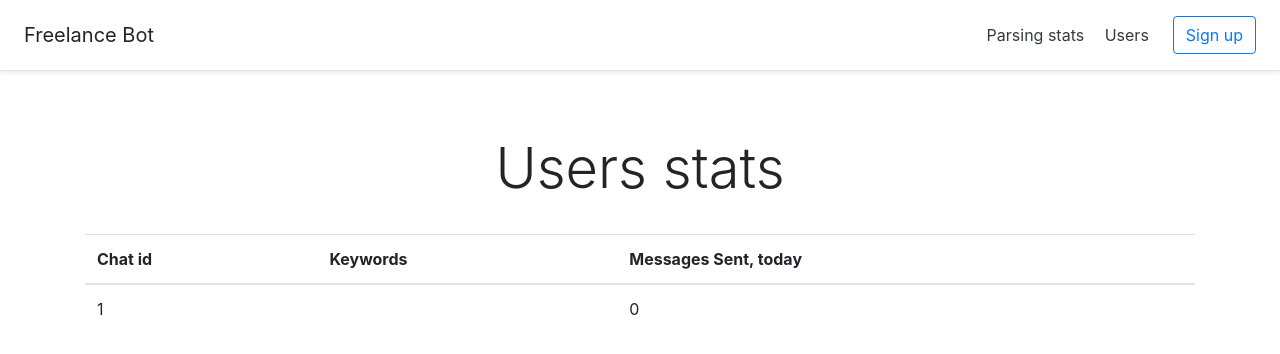
After one commit to alex-berk/freelance_bot, a Flask app: page /users in a window 1280 px wide. The commit adds this page. Shown: the top 354 px of the page. Run offline with Flask 2, Linux system fonts and the light colour scheme; tables that the repository leaves empty hold one stand-in row (values such as "Sample post"); parts of the project's set-up code (start-up, migrations or seed data) failed here and were passed over; some libraries are stand-ins or nearby versions.

Commit message:
Added users info and link to the db

```diff
--- a/dashboard.py
+++ b/dashboard.py
@@ -4,6 +4,7 @@ from flask_sqlalchemy import SQLAlchemy
 from flask_bcrypt import Bcrypt
 from flask_login import LoginManager
 import log_parser
+import db_handler
 
 
 app = Flask(__name__)
@@ -21,8 +22,11 @@ def home():
 	nt = log_parser.get_new_tasks_q(cl)
 	st = log_parser.get_sent_tasks_q(cl)
 
-	return render_template('home.html', lt=lt, lp=lp, nt=nt, st=st)
+	return render_template('home.html', title='Parsing Stats', lt=lt, lp=lp, nt=nt, st=st)
 
-@app.route('/login')
-def login():
-	return render_template('login.html')
+@app.route('/users')
+def users():
+	cl = log_parser.get_current_log()
+	sm = log_parser.get_sent_messages(cl)
+	users = db_handler.get_users()
+	return render_template('users.html', title='Users stats', sm=sm, users=users)
--- a/log_parser.py
+++ b/log_parser.py
@@ -73,4 +73,4 @@ if __name__ == '__main__':
 	print(lp)
 	print(nt)
 	print(st)
-	print(sm)
+	print(sm['87794324'])
--- a/templates/layout.html
+++ b/templates/layout.html
@@ -11,7 +11,7 @@
     <link rel="stylesheet" href="{{ url_for('static', filename='style.css') }}">
 
     {% if title %}
-    <title>{{ title }} - Dashboard</title>
+    <title>{{ title }} - FB Dashboard</title>
     {% else %}
     <title>Freelance Bot Dashboard</title>
     {% endif %}
@@ -20,8 +20,8 @@
    <div class="d-flex flex-column flex-md-row align-items-center p-3 px-md-4 mb-3 bg-white border-bottom shadow-sm">
      <h5 class="my-0 mr-md-auto font-weight-normal">Freelance Bot</h5>
      <nav class="my-2 my-md-0 mr-md-3">
-       <a class="p-2 text-dark" href="#">Parsing stats</a>
-       <a class="p-2 text-dark" href="#">Users</a>
+       <a class="p-2 text-dark" href="{{ url_for('home') }}">Parsing stats</a>
+       <a class="p-2 text-dark" href="{{ url_for('users') }}">Users</a>
      </nav>
      <a class="btn btn-outline-primary" href="#">Sign up</a>
    </div>
--- /dev/null
+++ b/templates/users.html
@@ -0,0 +1,26 @@
+{% extends 'layout.html' %}
+{% block content %}
+<div class="px-3 py-3 pt-md-5 pb-md-4 mx-auto text-center">
+     <h1 class="display-4">Users stats</h1>
+   </div>
+   <div class="container">
+     <table class="table">
+       <thead>
+         <tr>
+           <th>Chat id</th>
+           <th>Keywords</th>
+           <th>Messages Sent, today</th>
+         </tr>
+       </thead>
+       <tbody>
+        {% for user in users %}
+        <tr>
+          <td>{{ user.chat_id }}</td>
+          <td>{{ ', '.join(user.keywords[1:-1]) }}</td>
+          <td>{{ sm[user.chat_id] }}</td>
+        </tr>
+        {% endfor %}
+       </tbody>
+     </table>
+   </div>
+{% endblock content %}
```
Also changed, not shown: templates/home.html (+5 -5 lines).
